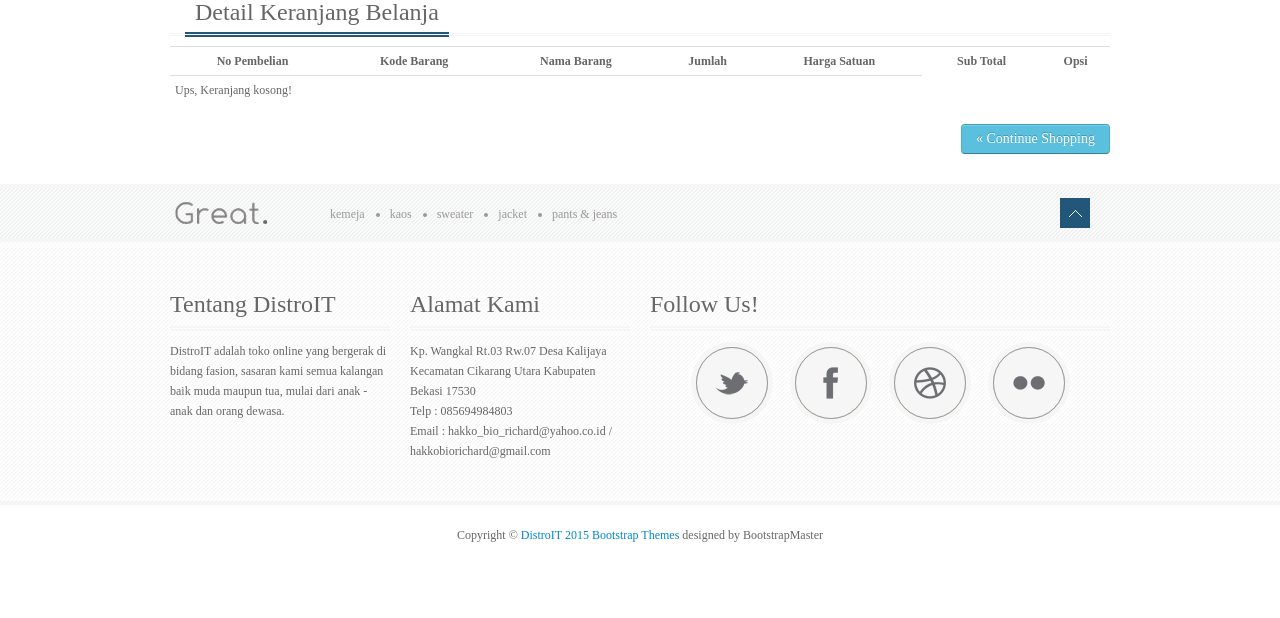
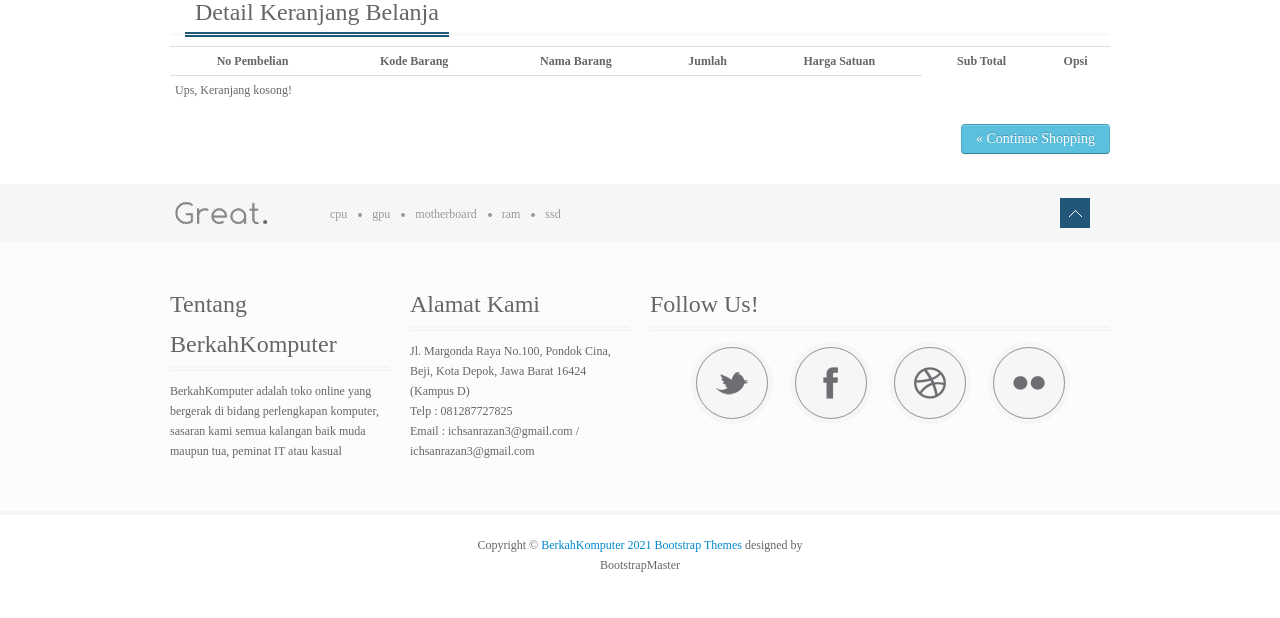
Before and after one commit to ichsanrazan/BerkahKomputer, a PHP site: page /detail.php in a window 1280 px wide. Shown: the part 182-800 px from the top of the page. Run offline with PHP 8.4, Linux system fonts and the light colour scheme; some web fonts are replaced.

Commit message:
footer fix

```diff
--- a/Berkah Komputer/user/detail.php
+++ b/Berkah Komputer/user/detail.php
@@ -220,15 +220,15 @@
 
 						<ul id="footer-nav">
 
-							<li><a href="#">Kemeja</a></li>
+							<li><a href="#">CPU</a></li>
 
-							<li><a href="#">Kaos</a></li>
+							<li><a href="#">GPU</a></li>
 
-							<li><a href="#">Sweater</a></li>
+							<li><a href="#">Motherboard</a></li>
 
-							<li><a href="#">Jacket</a></li>
+							<li><a href="#">RAM</a></li>
 
-							<li><a href="#">Pants & Jeans</a></li>
+							<li><a href="#">SSD</a></li>
 
 						</ul>
 
@@ -268,9 +268,9 @@
 				<!-- start: About -->
 				<div class="span3">
 
-					<h3>Tentang DistroIT</h3>
+					<h3>Tentang BerkahKomputer</h3>
 					<p>
-						DistroIT adalah toko online yang bergerak di bidang fasion, sasaran kami semua kalangan baik muda maupun tua, mulai dari anak - anak dan orang dewasa.
+						BerkahKomputer adalah toko online yang bergerak di bidang perlengkapan komputer, sasaran kami semua kalangan baik muda maupun tua, peminat IT atau kasual
 					</p>
 
 				</div>
@@ -280,9 +280,9 @@
 				<div class="span3">
 
 					<h3>Alamat Kami</h3>
-					Kp. Wangkal Rt.03 Rw.07 Desa Kalijaya Kecamatan Cikarang Utara Kabupaten Bekasi 17530<br />
-                    Telp : 085694984803<br />
-                    Email : <a href="mailto:hakko_bio_richard@yahoo.co.id">hakko_bio_richard@yahoo.co.id</a> / <a href="mailto:hakkobiorichard@gmail.com">hakkobiorichard@gmail.com</a>
+					Jl. Margonda Raya No.100, Pondok Cina, Beji, Kota Depok, Jawa Barat 16424 (Kampus D)<br />
+                    Telp : 081287727825<br />
+                    Email : <a href="mailto:ichsanrazan3@gmail.com">ichsanrazan3@gmail.com</a> / <a href="mailto:ichsanrazan3@gmail.com">ichsanrazan3@gmail.com</a>
 				</div>
 				<!-- end: Photo Stream -->
 
@@ -378,7 +378,7 @@
 		<div class="container">
 
 			<p>
-				Copyright &copy; <a href="http://www.niqoweb.com">DistroIT 2015</a> <a href="http://bootstrapmaster.com" alt="Bootstrap Themes">Bootstrap Themes</a> designed by BootstrapMaster
+				Copyright &copy; <a href="http://www.niqoweb.com">BerkahKomputer 2021</a> <a href="http://bootstrapmaster.com" alt="Bootstrap Themes">Bootstrap Themes</a> designed by BootstrapMaster
 			</p>
 
 		</div>
```
Also changed, not shown: Berkah Komputer/user/produk.php (+11 -11 lines), Berkah Komputer/user/testimoni.php (+11 -11 lines).
